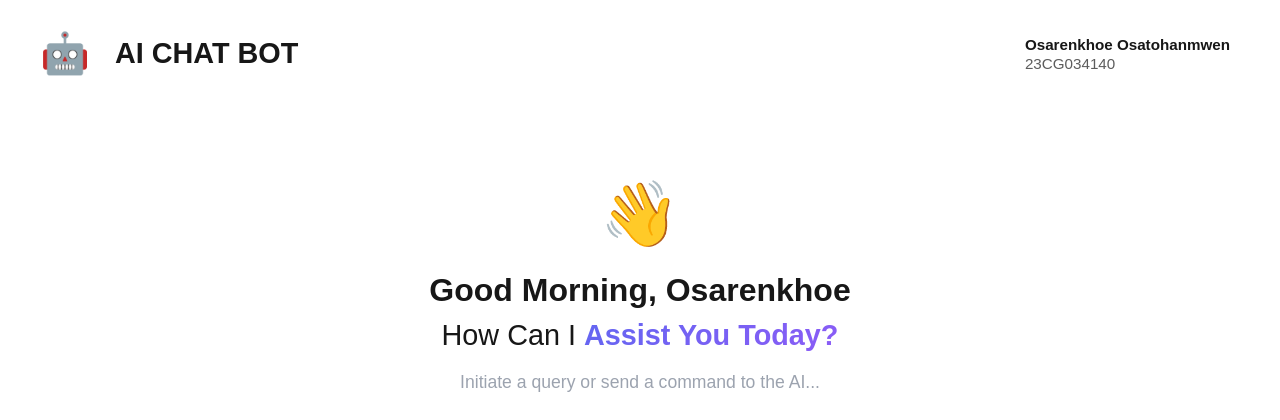
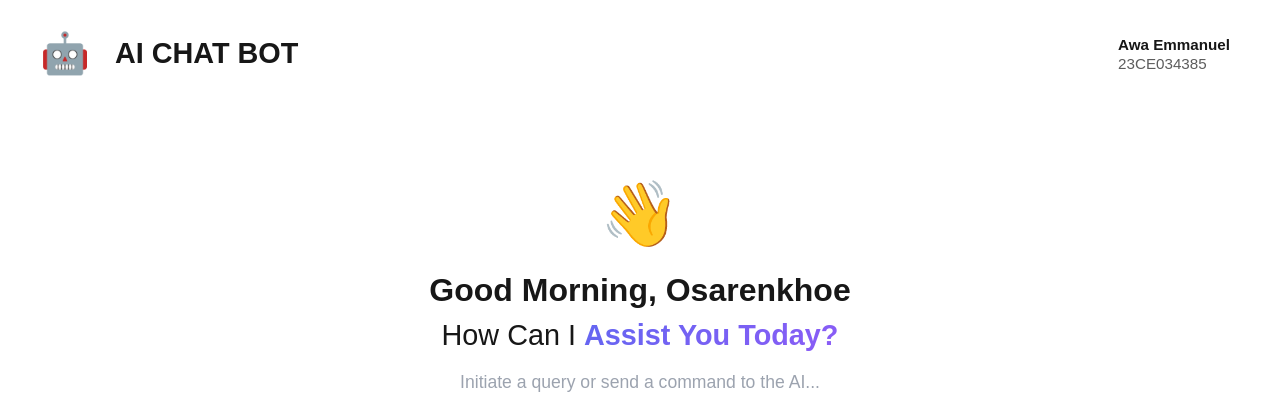
Before and after one commit to AwaEmmanuel-lab/LLM_QA_AWA_23CE034385, a Flask app: page / in a window 1280 px wide. Shown: the top 420 px of the page. Run offline with Flask 3, Linux system fonts and the light colour scheme.

Commit message:
changed part of the front end

```diff
--- a/templates/index.html
+++ b/templates/index.html
@@ -19,8 +19,8 @@
                 </div>
                 <div class="student-badge">
                     <div class="student-info-compact">
-                        <p><strong>Osarenkhoe Osatohanmwen</strong></p>
-                        <p class="matric">23CG034140</p>
+                        <p><strong>Awa Emmanuel</strong></p>
+                        <p class="matric">23CE034385</p>
                     </div>
                 </div>
             </div>
```
